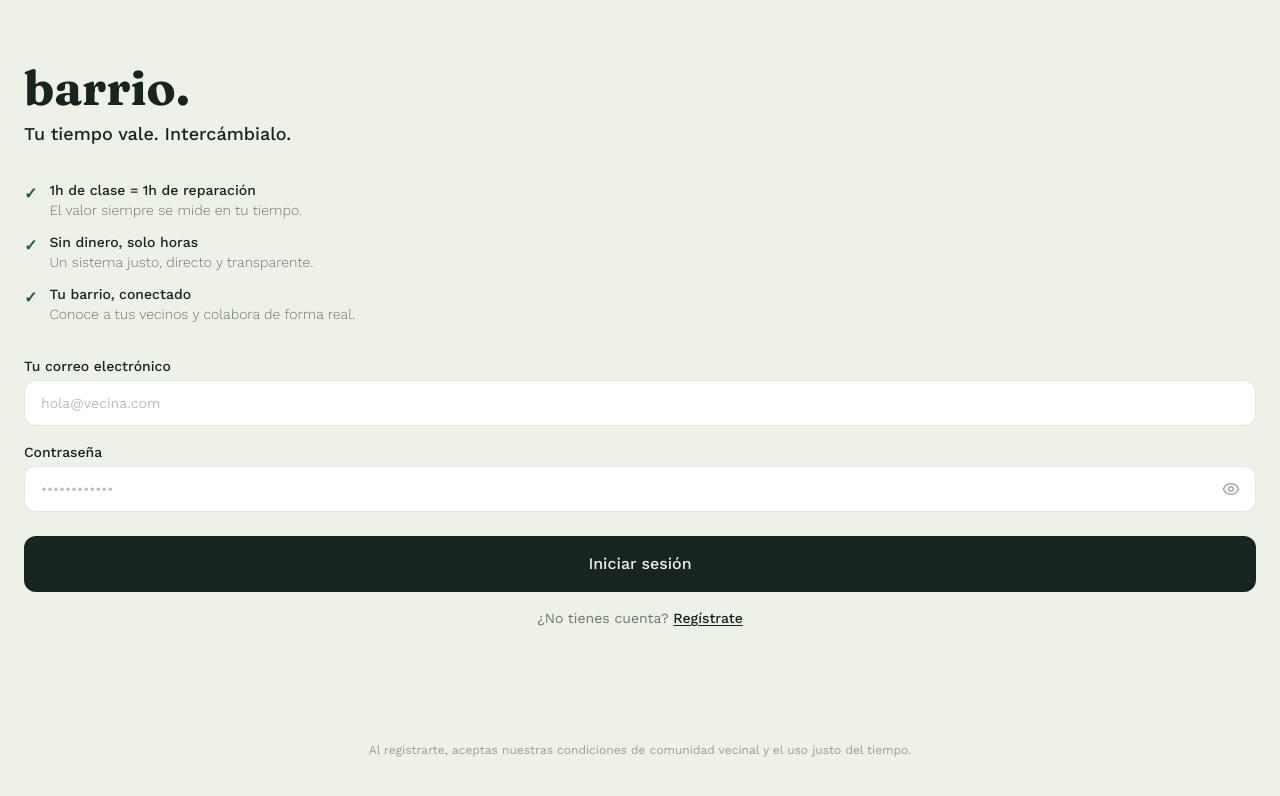
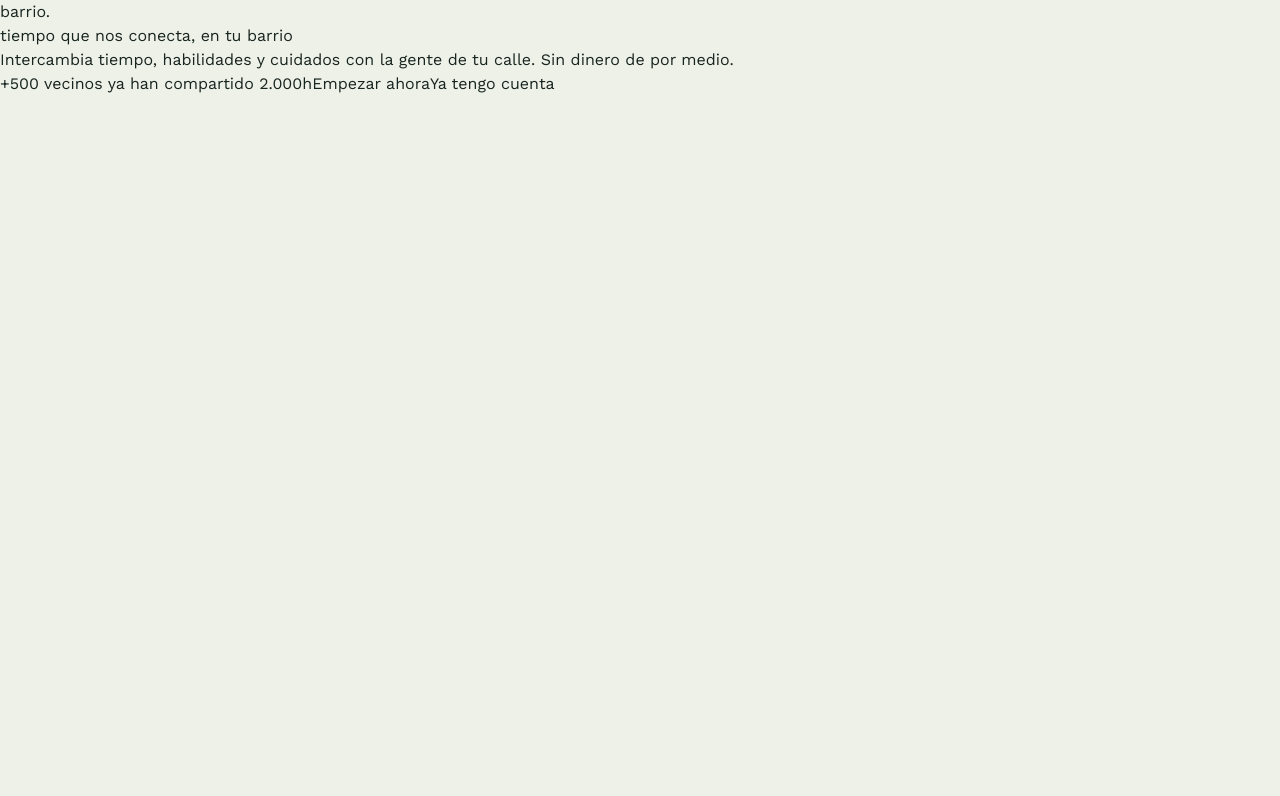
Before and after one commit to bertagonzalezgu/barrio-frontend, a React (Vite) app: page / in a window 1280 px wide. Before the commit this address led to /login. Shown: the top 796 px of the page. Built offline with nearby package versions, Linux system fonts and the light colour scheme; no server answers.

Commit message:
feat: build onboarding screen

```diff
--- a/src/App.tsx
+++ b/src/App.tsx
@@ -3,13 +3,15 @@ import HomePage from "./pages/HomePage";
 import LoginPage from "./features/auth/pages/LoginPage";
 import RegisterPage from "./features/auth/pages/RegisterPage";
 import ProtectedRoute from "./components/ProtectedRoute";
+import OnboardingPage from "./pages/OnboardingPage";
 
 export default function App(){
   return (
     <Routes>
+      <Route path="/" element={<OnboardingPage/>} />
       <Route path="/login" element={<LoginPage/>} />
       <Route path="/register" element={<RegisterPage/>} />
-      <Route path="/" element={<ProtectedRoute>
+      <Route path="/home" element={<ProtectedRoute>
                                 <HomePage/>
                               </ProtectedRoute>} />
     </Routes>
--- a/src/features/auth/components/LoginForm.tsx
+++ b/src/features/auth/components/LoginForm.tsx
@@ -13,7 +13,7 @@ export default function LoginForm() {
 
   const navigate = useNavigate()
   const location = useLocation()
-  const from = (location.state as { from?: string })?.from ?? "/"
+  const from = (location.state as { from?: string })?.from ?? "/home"
 
   async function handleSubmit(e: React.FormEvent) {
     e.preventDefault()
--- a/src/features/auth/components/RegisterForm.tsx
+++ b/src/features/auth/components/RegisterForm.tsx
@@ -32,7 +32,7 @@ export default function RegisterForm() {
 
     try {
       await registerWithEmail(email, password)
-      navigate("/", { state: { justRegistered: true } })
+      navigate("/home", { state: { justRegistered: true } })
     } catch (err) {
       setError(getAuthErrorMessage(err))
     }
--- /dev/null
+++ b/src/pages/OnboardingPage.tsx
@@ -0,0 +1,43 @@
+import { useNavigate } from "react-router-dom"
+
+export default function OnboardingPage(){
+
+    const navigate = useNavigate()
+
+    function onStart(){
+        navigate('/register')
+    }
+
+    function onLogin(){
+        navigate('/login')
+    }
+
+  return (
+    <div>
+    <h1>
+        barrio.
+    </h1>
+
+    <span>
+        tiempo que nos conecta, en tu barrio
+    </span>
+
+    <p>
+        Intercambia tiempo, habilidades y cuidados con la gente de tu calle. Sin dinero de por medio.
+    </p>
+
+    <span>
+        +500 vecinos ya han compartido 2.000h
+    </span>
+
+    <button onClick={onStart}>
+      Empezar ahora
+    </button>
+
+    <button onClick={onLogin}>
+      Ya tengo cuenta
+    </button>
+    </div>
+
+  )
+}
```
Also changed, not shown: src/components/OnboardingGuard.tsx (added).
